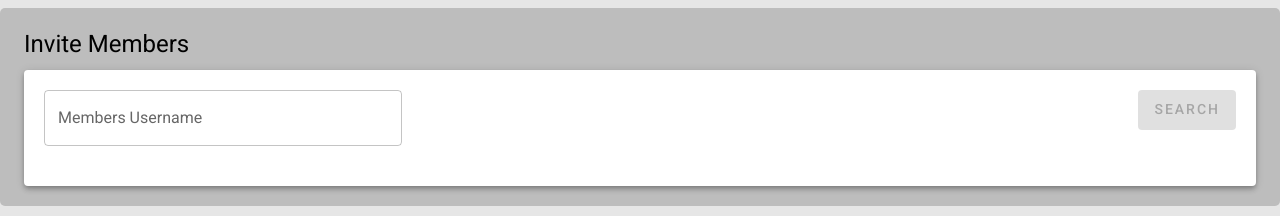
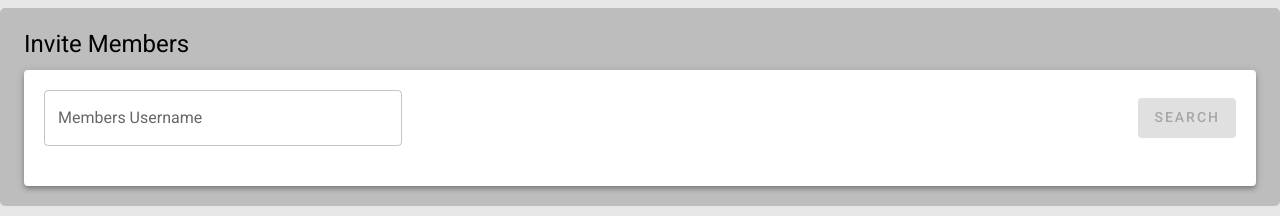
Before and after one commit to stalliardo/Trowel-Tech, a React (Create React App) app: page /members in a window 1280 px wide. Shown: the part 361-577 px from the top of the page. Built offline with nearby package versions, Linux system fonts and the light colour scheme; no server answers; a web font is replaced by a local one.

Commit message:
File clean up.

```diff
--- a/src/components/gangInformation/InviteMemberForm.js
+++ b/src/components/gangInformation/InviteMemberForm.js
@@ -14,12 +14,10 @@ const InviteMemberForm = () => {
 
     const [searchButtonDisabled, setSearchButtonDisabled] = useState(true);
     const [searchValue, setSearchValue] = useState("");
-    const [selectedMember, setSelectedMember] = useState("");
     const [searchResult, setSearchResult] = useState([]);
     const [noUserFoundText, setNoUserFoundText] = useState("");
 
     const dispatch = useDispatch();
-    // const [searchResults, setSearchResults] = useState([]);
 
     const handleChange = (e) => {
         if (e.target.value.length > 2) {
@@ -34,11 +32,10 @@ const InviteMemberForm = () => {
     const onSearch = () => {
         dispatch(searchUsernames(searchValue)).unwrap().then((result) => {
             setSearchResult(result);
-            if(!result.length) setNoUserFoundText("No member was found with that username!");
+            if (!result.length) setNoUserFoundText("No member was found with that username!");
         }).catch((e) => {
             console.log("an error occured while getting the usernames. Error: ", e);
         })
-
     }
 
     return (
@@ -46,17 +43,17 @@ const InviteMemberForm = () => {
             <Box textAlign="left">
                 <Typography variant='h5' textAlign="left" mb="10px">Invite Members</Typography>
                 <Paper elevation={4}>
-                    <Box sx={{ display: "flex", justifyContent: "space-between", padding: "20px" }}>
+                    <Box sx={{ display: "flex", justifyContent: "space-between", alignItems: "center", padding: "20px" }}>
                         <TextField label="Members Username" onChange={handleChange} sx={{ width: "30%" }} />
                         <Button variant="contained" disabled={searchButtonDisabled} onClick={onSearch} sx={{ height: "40px" }}>Search</Button>
                     </Box>
                     {
                         searchResult.length ?
-                            <Box sx={{ display: "flex", justifyContent: "space-between", alignItems: "center", padding: "0px 20px 20px", width: "29%"}}>
+                            <Box sx={{ display: "flex", justifyContent: "space-between", alignItems: "center", padding: "0px 20px 20px", width: "29%" }}>
                                 <Typography variant='h5'>{searchResult[0]}</Typography>
                                 <Button variant="contained" disabled={searchButtonDisabled} onClick={onSearch} sx={{ height: "40px" }}>Invite</Button>
                             </Box>
-                            : <Box sx={{padding: "0px 20px 20px"}}>
+                            : <Box sx={{ padding: "0px 20px 20px" }}>
                                 <Typography variant='h5'>{noUserFoundText}</Typography>
                             </Box>
                     }
--- a/src/features/gangInfo/gangInformationSlice.js
+++ b/src/features/gangInfo/gangInformationSlice.js
@@ -66,10 +66,6 @@ export const gangInformationSlice = createSlice({
             builder.addCase(editMember.rejected, (state) => {
                 state.isEditing = false;
             }),
-
-            // builder.addCase(searchUsernames.fulfilled, (state, action) => {
-            //     state.isLoading = false;
-            // })
         )
     }
 })
```
